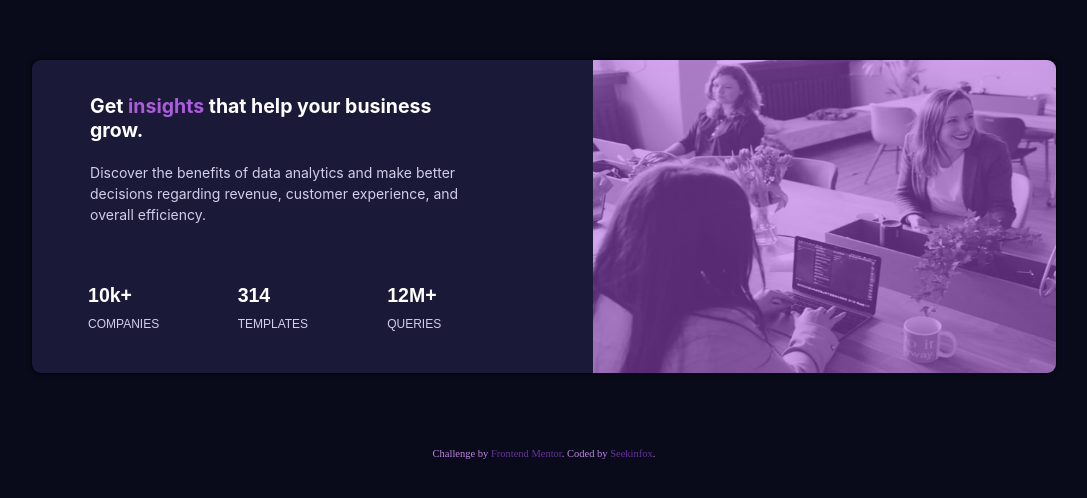
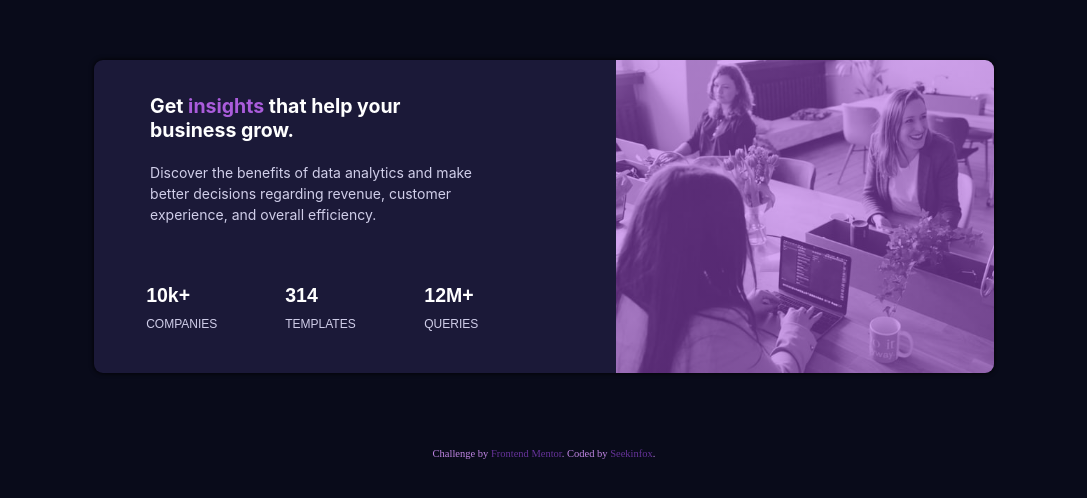
Before and after one commit to seekinfox/Stats-preview-card-component, a plain HTML site: page index.html in a window 1280 px wide. Shown: the part 178-676 px from the top of the page, without its empty margins (96-1183 px from the left). Drawn offline with Linux system fonts and the light colour scheme.

Commit message:
Update style.css

```diff
--- a/style.css
+++ b/style.css
@@ -130,7 +130,7 @@ a {
     }
 
     #card {
-        width: 80%;
+        width: 60rem;
         display: flex;
         flex-direction: row-reverse;
     }
```
